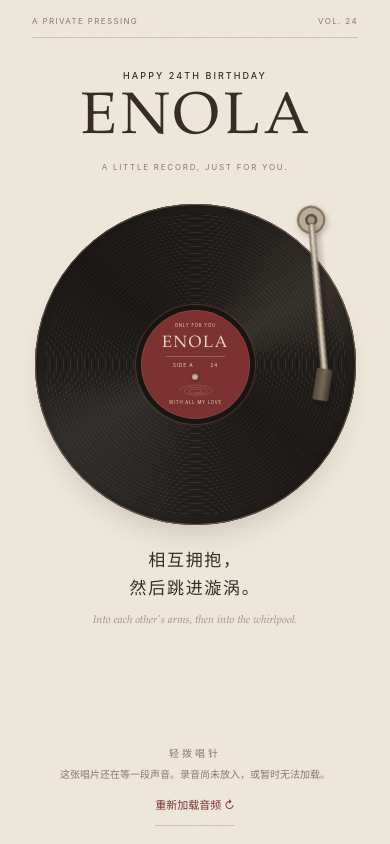
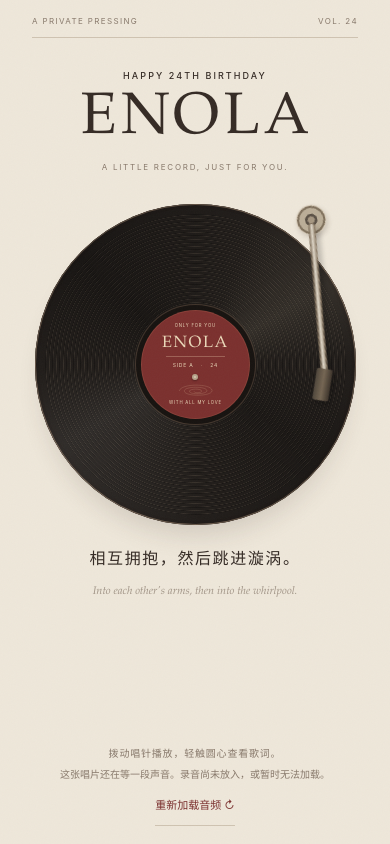
Before and after one commit to Sero417/enola-record, a website: page index.html in a window 390 px wide. Drawn offline with Linux system fonts and the light colour scheme.

Commit message:
Restore single-line quote and full gesture hint

```diff
--- a/index.html
+++ b/index.html
@@ -8,8 +8,8 @@
     <meta name="robots" content="noindex, nofollow">
     <title>ENOLA — A little record for you</title>
     <link rel="icon" href="./assets/favicon.svg" type="image/svg+xml">
-    <link rel="stylesheet" href="./styles.css?v=lyrics-glass-1">
-    <script type="module" src="./js/app.js?v=lyrics-glass-1"></script>
+    <link rel="stylesheet" href="./styles.css?v=single-line-1">
+    <script type="module" src="./js/app.js?v=single-line-1"></script>
   </head>
   <body>
     <main>
@@ -37,11 +37,10 @@
           <div class="tonearm" id="tonearm" role="slider" tabindex="0" aria-label="唱针角度，向左拨动播放，向右拨回暂停" aria-valuemin="-13" aria-valuemax="30" aria-valuenow="-13"><div class="arm-pivot"></div><div class="arm-shaft"></div><div class="arm-head"></div></div>
         </div>
         <div class="hero-quote">
-          <h2 data-copy="quote">相互拥抱，
-然后跳进漩涡。</h2>
+          <h2 data-copy="quote">相互拥抱，然后跳进漩涡。</h2>
           <p data-copy="quoteEnglish">Into each other's arms, then into the whirlpool.</p>
         </div>
-        <p class="gesture-hint">轻拨唱针</p><p class="player-status" id="status" role="status" aria-live="polite">将唱针向左拨到唱片上</p><button id="retry" class="retry" type="button" hidden>重新加载音频 ↻</button>
+        <p class="gesture-hint" data-copy="gestureHint">拨动唱针播放，轻触圆心查看歌词。</p><p class="player-status" id="status" role="status" aria-live="polite">将唱针向左拨到唱片上</p><button id="retry" class="retry" type="button" hidden>重新加载音频 ↻</button>
       </section>
 
       <audio id="audio" preload="metadata"></audio>
--- a/js/app.js
+++ b/js/app.js
@@ -1,5 +1,5 @@
-import { config } from './config.js?v=lyrics-glass-1';
-import { createPlayer } from './player.js?v=lyrics-glass-1';
+import { config } from './config.js?v=single-line-1';
+import { createPlayer } from './player.js?v=single-line-1';
 
 document.querySelectorAll('[data-copy]').forEach((element) => {
   const value = config[element.dataset.copy];
@@ -9,9 +9,7 @@ document.title = `${config.name} — A little record for you`;
 document.querySelector('meta[name="description"]').content = `A little record, just for ${config.name}. 一份可以听见的生日礼物。`;
 
 const controls = createPlayer(config.audioSrc);
-import { setupTonearm } from './tonearm.js?v=lyrics-glass-1';
-import { setupLyrics } from './lyrics.js?v=lyrics-glass-1';
+import { setupTonearm } from './tonearm.js?v=single-line-1';
+import { setupLyrics } from './lyrics.js?v=single-line-1';
 setupTonearm(controls);
 setupLyrics();
-
-controls.audio.addEventListener('playing', () => document.body.classList.add('has-listened'), { once: true });
--- a/js/config.js
+++ b/js/config.js
@@ -4,7 +4,8 @@ export const config = {
   age: '24',
   subtitle: 'HAPPY 24TH BIRTHDAY',
   tagline: 'A LITTLE RECORD, JUST FOR YOU.',
-  quote: '相互拥抱，\n然后跳进漩涡。',
+  quote: '相互拥抱，然后跳进漩涡。',
+  gestureHint: '拨动唱针播放，轻触圆心查看歌词。',
   quoteEnglish: "Into each other's arms, then into the whirlpool.",
   trackTitle: '有些话，想亲口对你说。',
   salutation: 'To ENOLA,',
--- a/js/lyrics.js
+++ b/js/lyrics.js
@@ -1,4 +1,4 @@
-import { lyrics } from './lyrics-data.js?v=lyrics-glass-1';
+import { lyrics } from './lyrics-data.js?v=single-line-1';
 
 export function setupLyrics() {
   const dialog = document.querySelector('#lyrics-dialog');
--- a/styles.css
+++ b/styles.css
@@ -134,10 +134,9 @@ body.lyrics-open { overflow: hidden; }
 
 
 /* Transparent listening view: the record remains visible behind the lyrics. */
-.hero-quote h2 { font-family: var(--sans); font-size: clamp(16px, 4vw, 21px); font-weight: 400; line-height: 1.85; letter-spacing: .1em; white-space: pre-line; margin-bottom: 16px; }
+.hero-quote h2 { font-family: var(--sans); font-size: clamp(16px, 4vw, 21px); font-weight: 400; line-height: 1.85; letter-spacing: .1em; white-space: nowrap; margin-bottom: 16px; }
 .hero-quote p { max-width: 290px; margin-inline: auto; line-height: 1.7; font-size: 12px; opacity: .75; }
-.gesture-hint { padding-top: 26px; letter-spacing: .3em; font-size: 10px; transition: opacity 1.4s ease; }
-.has-listened .gesture-hint { opacity: 0; }
+.gesture-hint { padding-top: 26px; letter-spacing: .08em; font-size: 10px; }
 .sleeve > .player-status { opacity: 0; transition: opacity .4s; min-height: 21px; }
 .sleeve > .player-status.notice { opacity: 1; }
 #lyrics-dialog { --red: #fff6e9; --line: #ffffff33; --muted: #eee7daba; width: min(560px, 100%); height: 100dvh; max-height: 100dvh; margin: auto; padding: max(22px, env(safe-area-inset-top)) 32px max(24px, env(safe-area-inset-bottom)); border: 0; background: transparent; color: #fff6e9; box-shadow: none; }
@@ -169,7 +168,7 @@ body.lyrics-open { overflow: hidden; }
   .heading { margin-top: clamp(18px, 4svh, 32px); }
   .heading h1 { font-size: clamp(58px, 15vw, 76px); margin-block: 10px 12px; }
   .turntable { width: min(100%, 38svh, 350px); margin-block: clamp(20px, 4svh, 32px) 22px; }
-  .hero-quote h2 { font-size: 17px; line-height: 1.65; margin-bottom: 10px; }
+  .hero-quote h2 { font-size: clamp(14px, 4.1vw, 17px); line-height: 1.65; margin-bottom: 10px; }
   .hero-quote p { font-size: 11px; }
   .gesture-hint { padding-top: 16px; }
   .sleeve > .player-status { margin: 6px 0 max(12px, env(safe-area-inset-bottom)); min-height: 16px; line-height: 1.6; }
```
